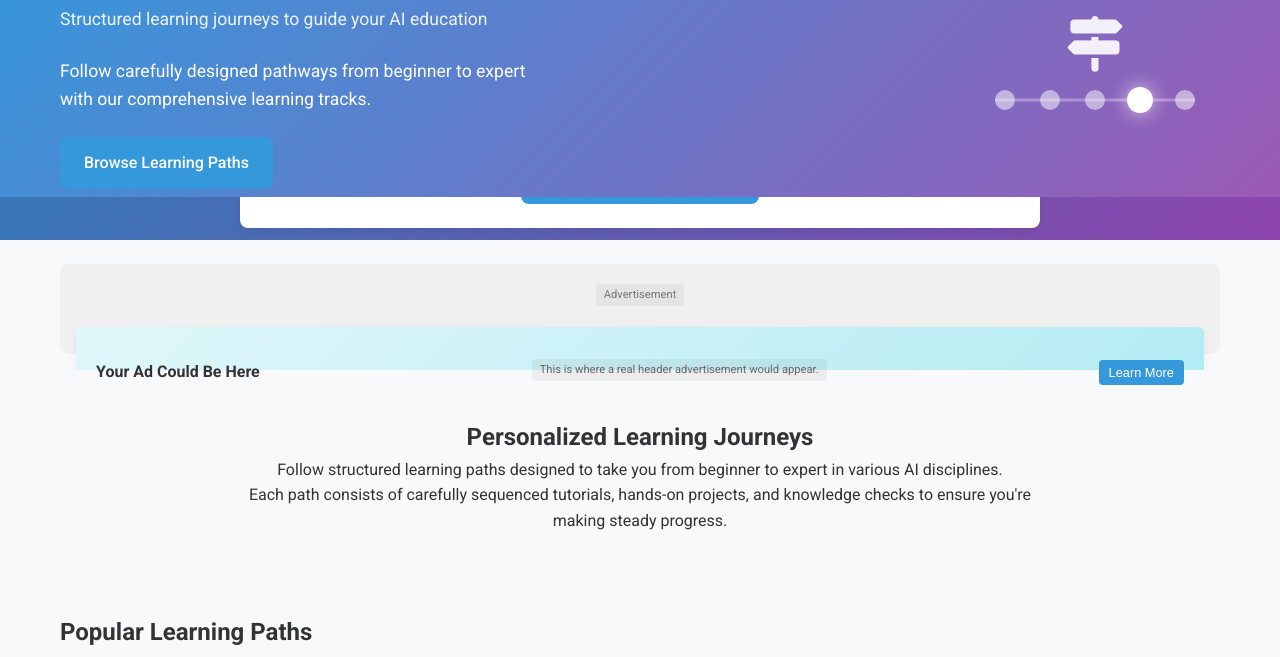
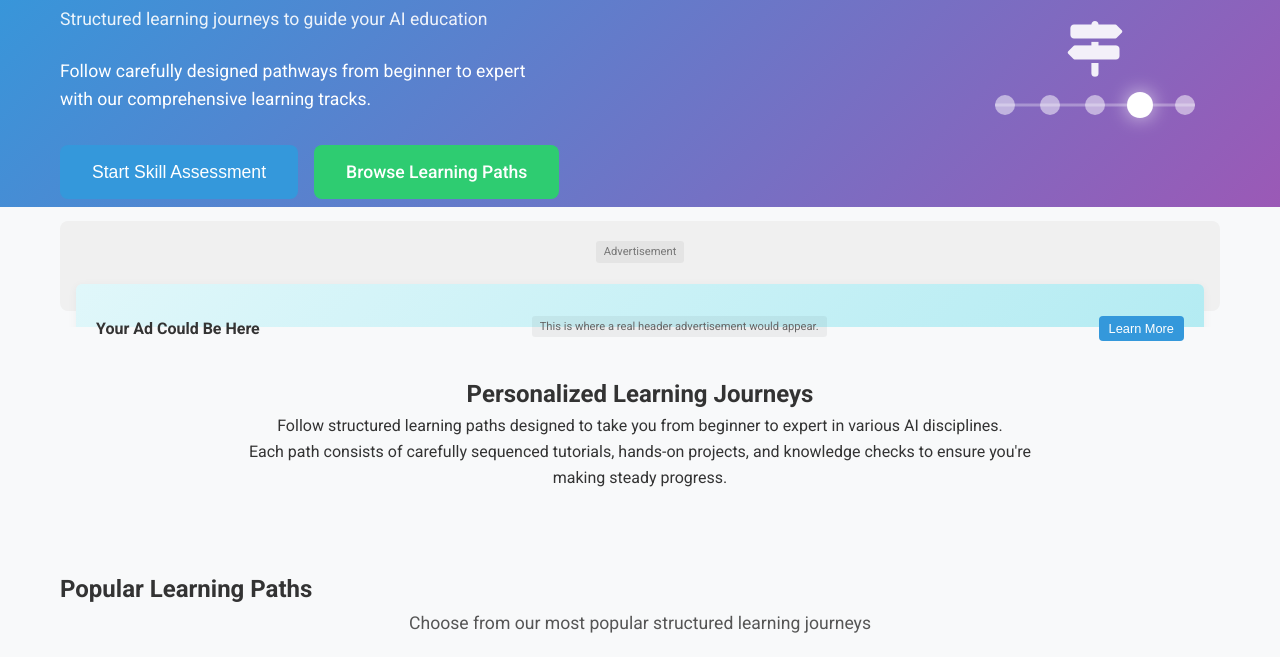
Before and after one commit to ROOK-KNIGHT/SolveforAI, a plain HTML site: page learning-paths.html in a window 1280 px wide. Shown: the part 129-786 px from the top of the page. Drawn offline with Linux system fonts and the light colour scheme.

Commit message:
Move skill assessment button to hero section

```diff
--- a/assets/css/learning-paths.css
+++ b/assets/css/learning-paths.css
@@ -78,43 +78,6 @@ body.modal-open {
     padding-right: 15px; /* Prevent content shift when scrollbar disappears */
 }
 
-/* Skill Assessment Container */
-.skill-assessment-container {
-    background: linear-gradient(135deg, #2980b9, #8e44ad);
-    padding: 0.75rem 0;
-    margin-bottom: 1.5rem;
-    margin-top: -220px;
-    position: relative;
-    z-index: 1;
-}
-
-.skill-assessment {
-    background-color: white;
-    border-radius: 12px;
-    padding: 1.5rem;
-    text-align: center;
-    box-shadow: 0 8px 24px rgba(0,0,0,0.15);
-    max-width: 800px;
-    margin: 0 auto;
-}
-
-.skill-assessment h3 {
-    color: #2c3e50;
-    font-size: 1.6rem;
-    margin-bottom: 0.75rem;
-}
-
-.skill-assessment p {
-    color: #34495e;
-    font-size: 1.1rem;
-    margin-bottom: 1.5rem;
-}
-
-.skill-assessment .btn-primary {
-    font-size: 1.1rem;
-    padding: 0.8rem 2rem;
-}
-
 /* Hero Section */
 .learning-paths-hero {
     background: linear-gradient(135deg, #3498db, #9b59b6);
@@ -146,8 +109,19 @@ body.modal-open {
 
 .hero-description {
     font-size: 1.1rem;
-    margin-bottom: 1rem;
+    margin-bottom: 1.5rem;
     max-width: 500px;
+}
+
+.hero-buttons {
+    display: flex;
+    gap: 1rem;
+    margin-top: 2rem;
+}
+
+.hero-buttons .btn {
+    font-size: 1.1rem;
+    padding: 0.8rem 2rem;
 }
 
 .learning-path-illustration {
--- a/learning-paths.html
+++ b/learning-paths.html
@@ -42,7 +42,6 @@
     </header>
 
     <main class="site-content">
-        <div id="modal-container"></div>
         <section class="page-header learning-paths-hero">
             <div class="container">
                 <div class="hero-content">
@@ -50,7 +49,10 @@
                         <h1>AI & Machine Learning Learning Paths</h1>
                         <p class="hero-subtitle">Structured learning journeys to guide your AI education</p>
                         <p class="hero-description">Follow carefully designed pathways from beginner to expert with our comprehensive learning tracks.</p>
-                        <a href="#popular-paths" class="btn btn-primary">Browse Learning Paths</a>
+                        <div class="hero-buttons">
+                            <button id="start-assessment" class="btn btn-primary">Start Skill Assessment</button>
+                            <a href="#popular-paths" class="btn btn-secondary">Browse Learning Paths</a>
+                        </div>
                     </div>
                     <div class="hero-visual">
                         <div class="learning-path-illustration">
@@ -67,16 +69,6 @@
                 </div>
             </div>
         </section>
-
-        <div class="skill-assessment-container">
-            <div class="container">
-                <div class="skill-assessment">
-                    <h3>Find Your Path <span class="beta-tag">BETA</span></h3>
-                    <p>Take a quick assessment to discover which learning path matches your current skills and goals.</p>
-                    <button id="start-assessment" class="btn btn-primary">Start Skill Assessment</button>
-                </div>
-            </div>
-        </div>
 
         <!-- Ad Banner -->
         <div class="container">
```
